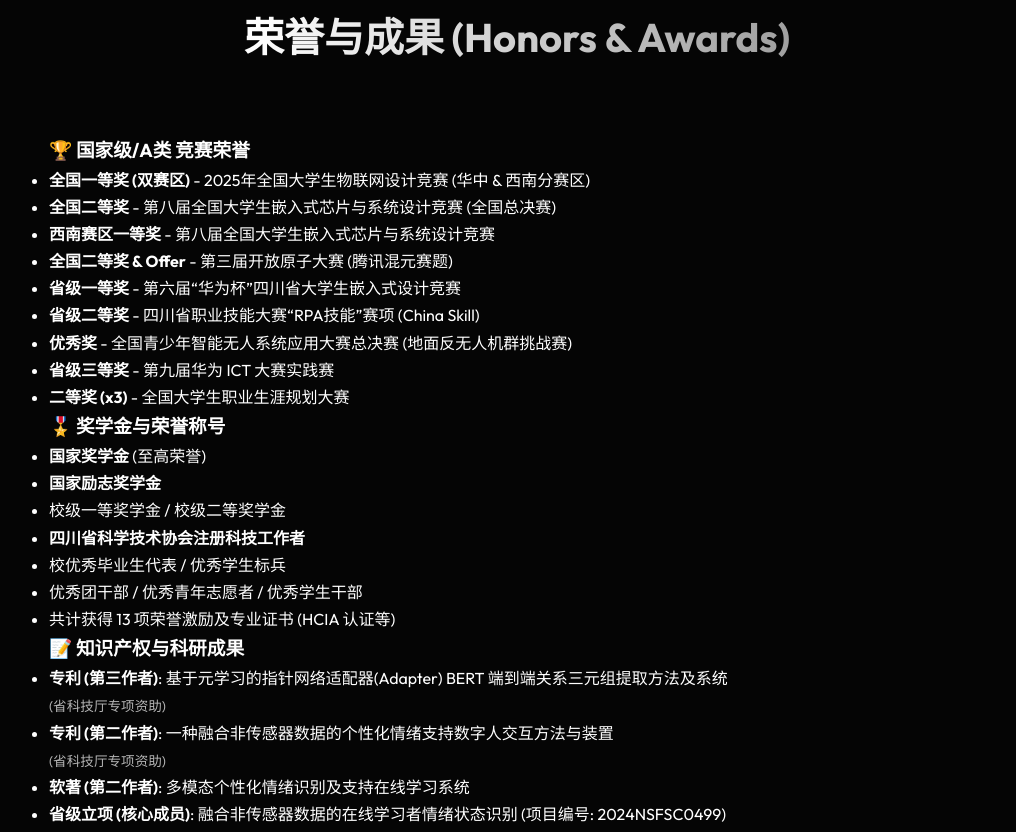
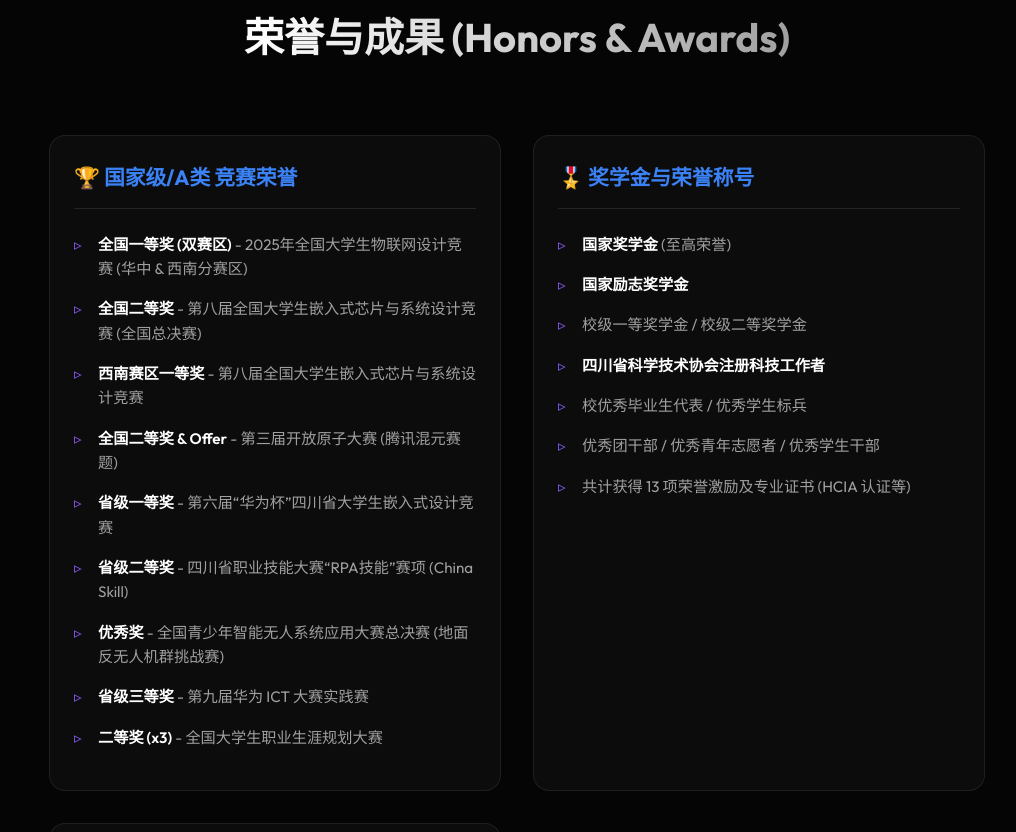
Before and after one commit to caredhieacid/caredhieacid.github.io, a plain HTML site: page index.html in a window 1280 px wide. Shown: the part 4732-5564 px from the top of the page, without its empty margins (123-1139 px from the left). Drawn offline with Linux system fonts and the light colour scheme.

Commit message:
style: add honors grid layout

```diff
--- a/style.css
+++ b/style.css
@@ -627,6 +627,65 @@ footer {
     color: var(--accent-secondary);
 }
 
+/* Honors Grid Section */
+.honors-grid {
+    display: grid;
+    grid-template-columns: repeat(auto-fit, minmax(300px, 1fr));
+    gap: 2rem;
+    margin-top: 2rem;
+}
+
+.honor-category {
+    background: rgba(255, 255, 255, 0.03);
+    border: 1px solid var(--glass-border);
+    border-radius: 16px;
+    padding: 1.5rem;
+    height: 100%;
+    transition: transform 0.3s ease;
+}
+
+.honor-category:hover {
+    background: rgba(255, 255, 255, 0.05);
+    border-color: var(--accent-primary);
+    transform: translateY(-5px);
+}
+
+.category-title {
+    font-size: 1.3rem;
+    color: var(--accent-primary);
+    margin-bottom: 1.5rem;
+    display: flex;
+    align-items: center;
+    gap: 10px;
+    border-bottom: 1px solid rgba(255, 255, 255, 0.1);
+    padding-bottom: 0.8rem;
+}
+
+.honor-list {
+    list-style: none;
+}
+
+.honor-item {
+    margin-bottom: 1rem;
+    padding-left: 1.5rem;
+    position: relative;
+    font-size: 0.95rem;
+    color: var(--text-secondary);
+    line-height: 1.6;
+}
+
+.honor-item::before {
+    content: '▹';
+    position: absolute;
+    left: 0;
+    color: var(--accent-secondary);
+}
+
+.honor-item strong {
+    color: #fff;
+    font-weight: 600;
+}
+
 /* Responsive - Mobile Timeline Fix */
 @media (max-width: 768px) {
     .timeline::after {
```
